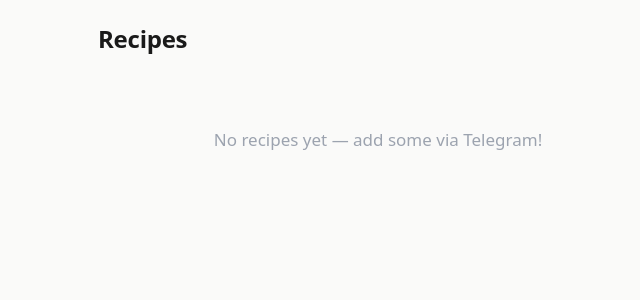
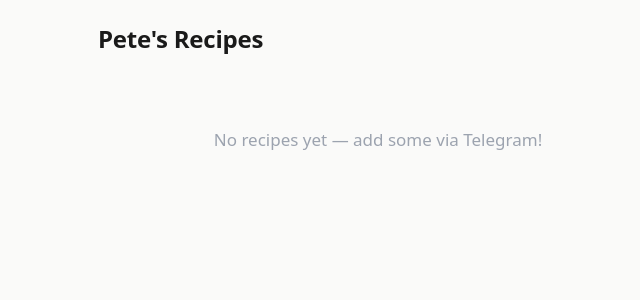
Before and after one commit to peteD900/mealPlanner, a FastAPI app: page / in a window 1280 px wide. Shown: the top 300 px of the page, without its empty margins (262-902 px from the left). Run offline with FastAPI, Linux system fonts and the light colour scheme; data that the repository does not hold is empty; parts of the project's set-up code (start-up, migrations or seed data) failed here and were passed over.

Commit message:
Fix Node.js 24 warning and rename recipe list header
Co-Authored-By: Claude Sonnet 4.6 <noreply@anthropic.com>

```diff
--- a/mealplanner/web/templates/recipe_list.html
+++ b/mealplanner/web/templates/recipe_list.html
@@ -60,7 +60,7 @@
 {% endblock %}
 
 {% block content %}
-<h1>Recipes</h1>
+<h1>Pete's Recipes</h1>
 {% if recipes %}
 <input type="text" class="search-input" placeholder="Search recipes..." aria-label="Search recipes">
 <ul class="recipe-list" id="recipeList">
```
Also changed, not shown: .github/workflows/deploy.yml.
